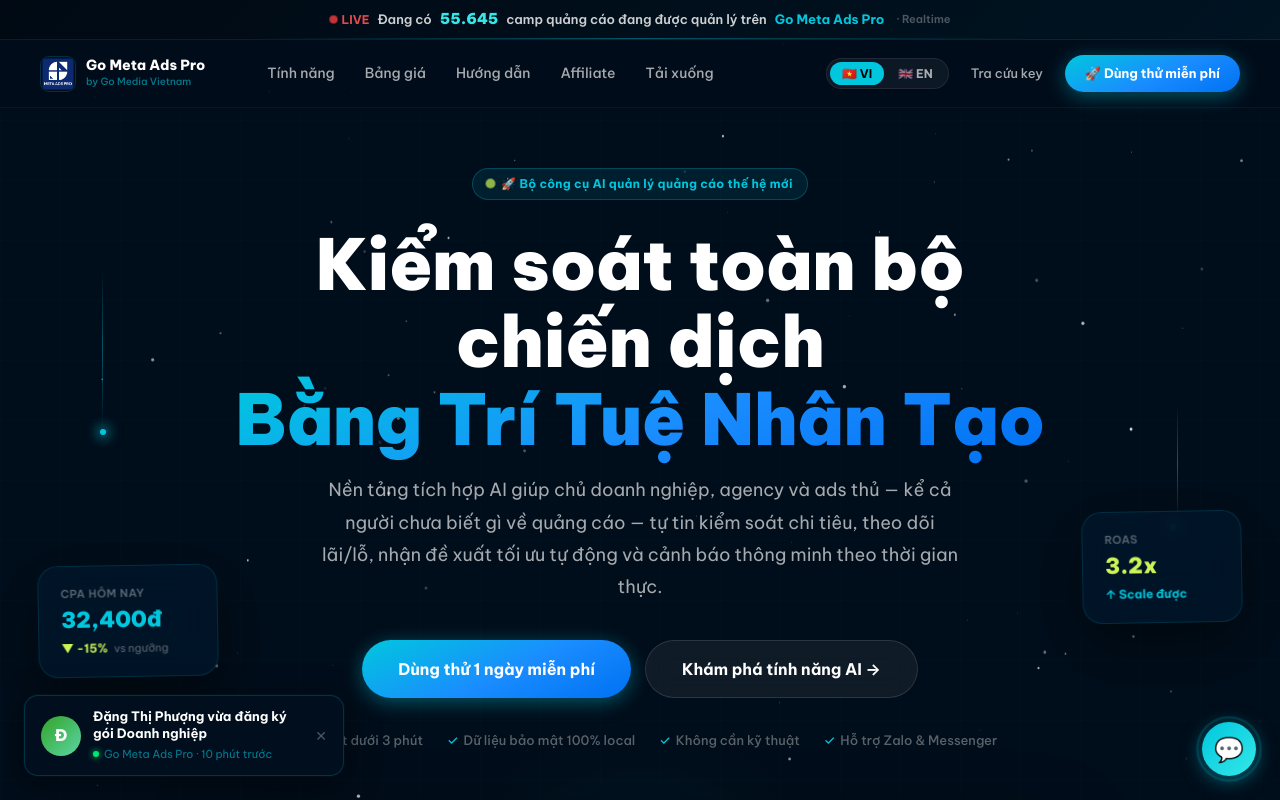
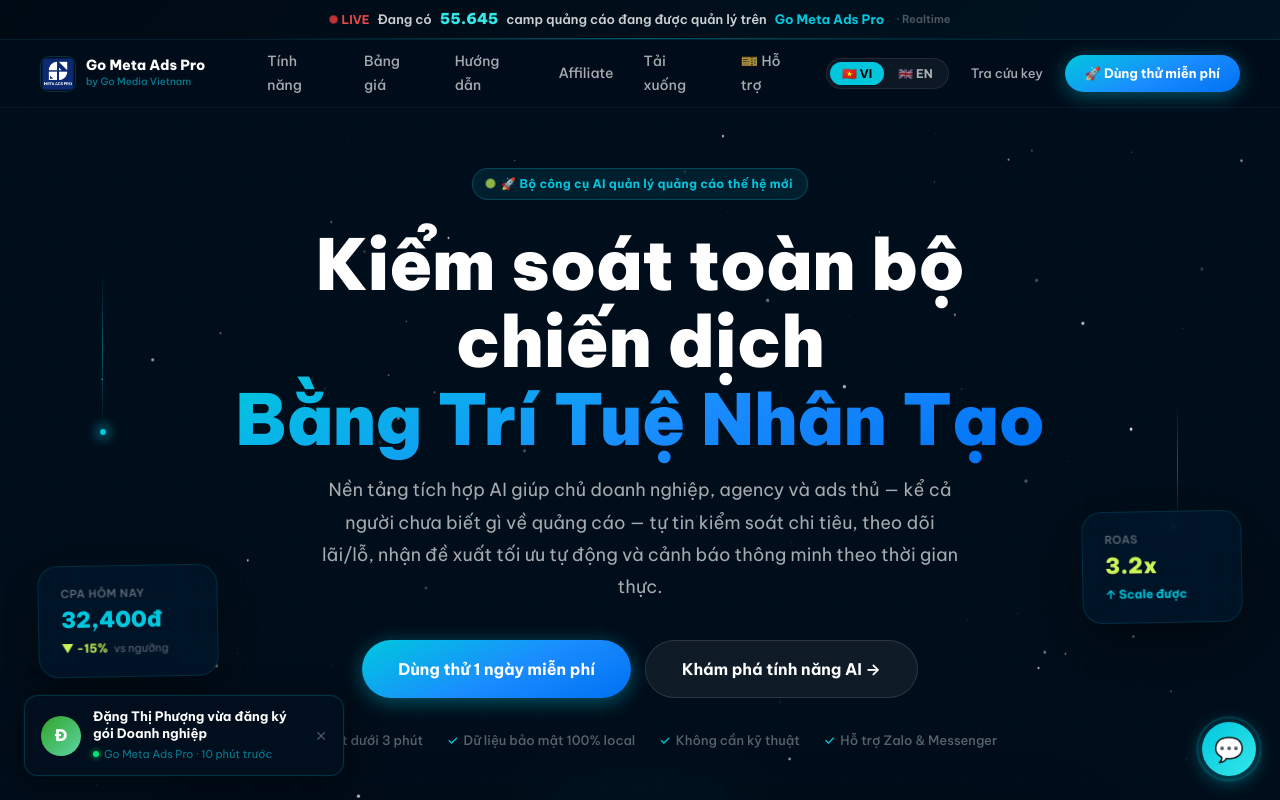
Before and after one commit to gomediait/go-meta-ads-web, a Next.js app: page / in a window 1280 px wide. Shown: the top 800 px of the page. Built offline with nearby package versions, Linux system fonts and the light colour scheme.

Commit message:
feat: add /ho-tro link to navbar

```diff
--- a/components/Navbar.jsx
+++ b/components/Navbar.jsx
@@ -18,6 +18,7 @@
     [t.nav.guide,     '/huong-dan'],
     [t.nav.affiliate, '/affiliate'],
     [t.nav.download,  '/tai-xuong'],
+    [lang === 'en' ? '🎫 Support' : '🎫 Hỗ trợ', '/ho-tro'],
   ]
 
   return (
```
